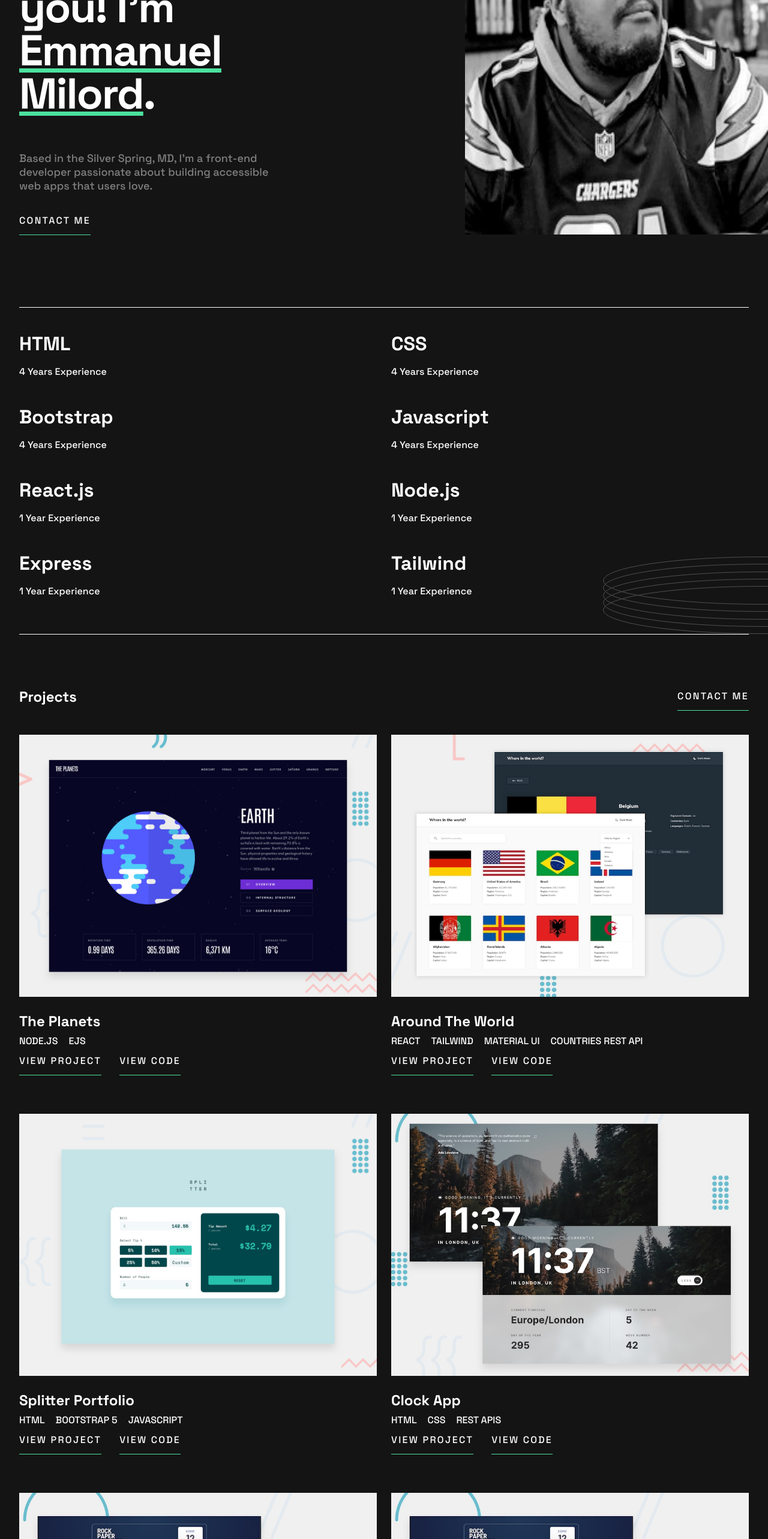
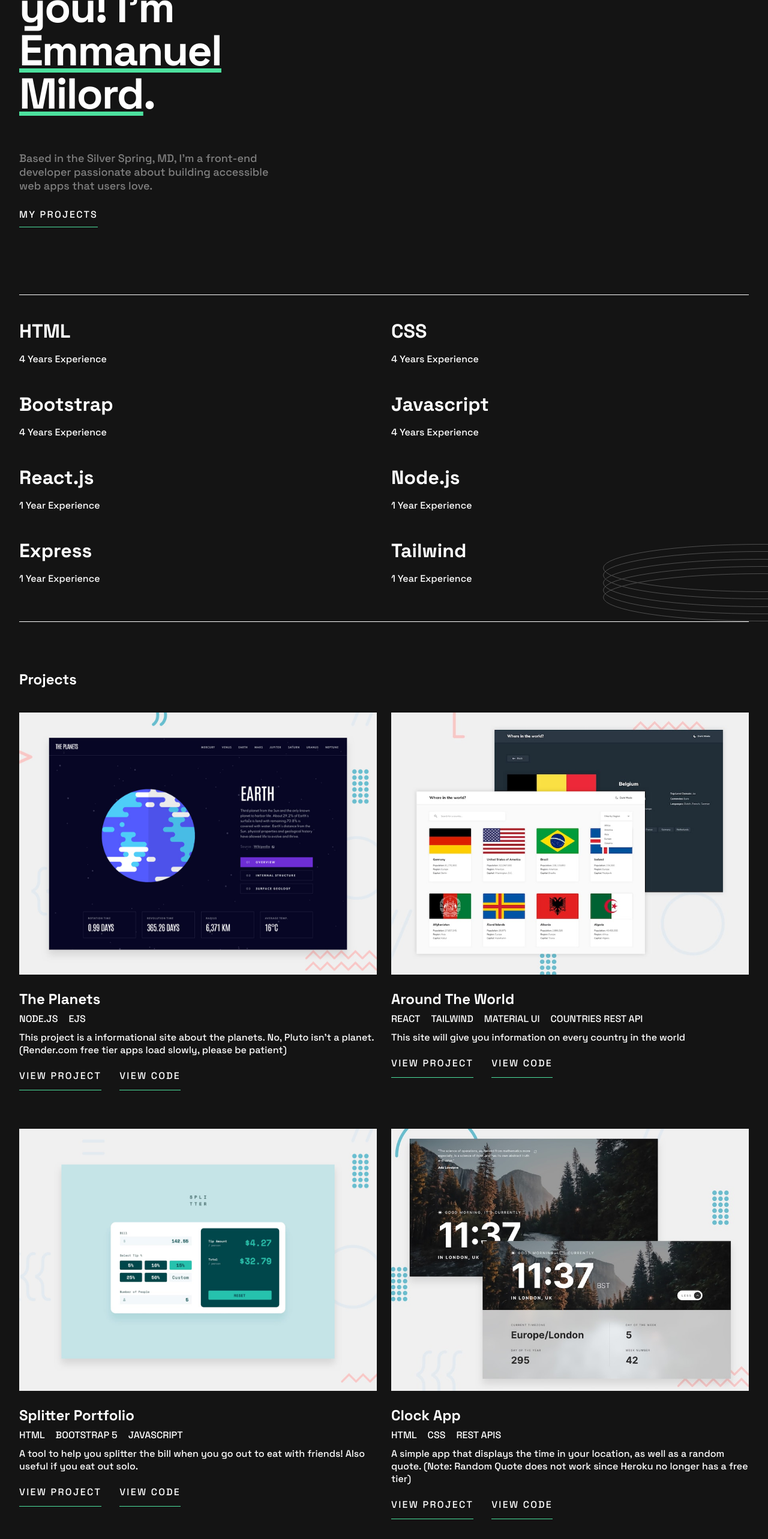
Before and after one commit to GuyNamedEJ/developer-portfolio, a React (Vite) app: page / in a window 1280 px wide. Shown: the part 234-2800 px from the top of the page at 60% size. Built offline with nearby package versions, Linux system fonts and the light colour scheme.

Commit message:
Remove image image, styling update

```diff
--- a/src/App.jsx
+++ b/src/App.jsx
@@ -11,7 +11,7 @@ export default function App() {
         <Skills />
         <Projects />
         </div>
-      <Contact />
+      {/* <Contact /> */}
     </div>
   );
 }
--- a/src/components/Hero.jsx
+++ b/src/components/Hero.jsx
@@ -4,13 +4,21 @@ import TabletHeroImg from "../assets/image-profile-tablet.webp";
 import DesktopHeroImg from "../assets/image-profile-desktop.webp";
 import Portrait from "../assets/portrait-bw.jpg";
 export default function Hero() {
+  const handleClickScroll = () => {
+    const element = document.getElementById('Projects');
+    if (element) {
+      // 👇 Will scroll smoothly to the top of the next section
+      element.scrollIntoView({ behavior: 'smooth' });
+    }
+  };
+
   return (
     <section className="hero">
       <div className="hero-nav">
       <Socials />
       </div>
 
-      <img className="portrait" src={Portrait} alt="" />
+      {/* <img className="portrait" src={Portrait} alt="" /> */}
       {/* <img className="mobile-hero-img" src={MobileHeroImg} alt="" /> */}
       {/* <img className="tablet-hero-img" src={TabletHeroImg} alt="" />
       <img className="desktop-hero-img" src={DesktopHeroImg} alt="" /> */}
@@ -26,7 +34,7 @@ export default function Hero() {
           accessible web apps that users love.
         </p>
 
-        <button className="btn">Contact Me</button>
+        <a onClick={handleClickScroll} className="btn">My Projects</a>
       </div>
 
     </section>
--- a/src/components/Projects.jsx
+++ b/src/components/Projects.jsx
@@ -5,10 +5,10 @@ import ClockApp from "../assets/clock-preview.jpg";
 import RPSPreview from "../assets/rps-preview.jpg";
 export default function Projects() {
   return (
-    <section className="projects">
+    <section id="Projects" className="projects">
       <div className="projects-header">
         <h1 className="projects-title">Projects</h1>
-        <button className="btn">Contact Me</button>
+        {/* <button className="btn">Contact Me</button> */}
       </div>
       <div className="card-container">
         <div className="card">
@@ -19,6 +19,7 @@ export default function Projects() {
               <span>Node.js</span>
               <span>EJS</span>
             </div>
+            <p class="project-desc">This project is a informational site about the planets. No, Pluto isn't a planet. (Render.com free tier apps load slowly, please be patient)</p>
             <div className="card-btn">
             <a target="_blank" href="https://all-about-the-planets.onrender.com/"><button className="btn">View Project</button></a>
             <a target="_blank" href="https://github.com/GuyNamedEJ/planets-fact-site"><button className="btn">View Code</button></a>
@@ -36,9 +37,10 @@ export default function Projects() {
               <span>Material UI</span>
               <span>Countries REST API</span>
             </div>
+            <p class="project-desc">This site will give you information on every country in the world</p>
             <div className="card-btn">
-            <a target="_blank" href="https://country-data.onrender.com/"><button className="btn">View Project</button></a>
-            <a target="_blank" href="https://github.com/GuyNamedEJ/WhereInTheWorld"><button className="btn">View Code</button></a>
+            <a target="_blank" href="https://project-globetrotter.netlify.app/"><button className="btn">View Project</button></a>
+            <a target="_blank" href="https://github.com/GuyNamedEJ/Where-in-the-world-react"><button className="btn">View Code</button></a>
             </div>
           </div>
         </div>
@@ -52,6 +54,7 @@ export default function Projects() {
               <span>Bootstrap 5</span>
               <span>Javascript</span>
             </div>
+            <p class="project-desc">A tool to help you splitter the bill when you go out to eat with friends! Also useful if you eat out solo.</p>
             <div className="card-btn">
             <a target="_blank" href="https://github.com/GuyNamedEJ/tip-calculator-app-main"><button className="btn">View Project</button></a>
             <a target="_blank" href="https://tip-calculator-app-main-jade.vercel.app"><button className="btn">View Code</button></a>
@@ -68,8 +71,9 @@ export default function Projects() {
               <span>CSS</span>
               <span>REST APIs</span>
             </div>
+            <p class="project-desc">A simple app that displays the time in your location, as well as a random quote. (Note: Random Quote does not work since Heroku no longer has a free tier)</p>
             <div className="card-btn">
-            <a target="_blank" href="https://github.com/GuyNamedEJ/tip-calculator-app-main"><button className="btn">View Project</button></a>
+            <a target="_blank" href="https://clock-app-main.vercel.app/"><button className="btn">View Project</button></a>
             <a target="_blank" href="https://github.com/GuyNamedEJ/clock-app-main"><button className="btn">View Code</button></a>
             </div>
           </div>
@@ -84,22 +88,7 @@ export default function Projects() {
               <span>CSS</span>
               <span>Javascript</span>
             </div>
-            <div className="card-btn">
-            <a target="_blank" href="https://github.com/GuyNamedEJ/rock-paper-scissors-master"><button className="btn">View Project</button></a>
-            <a target="_blank" href="https://rock-paper-scissors-guynamedej.vercel.app/"><button className="btn">View Code</button></a>
-            </div>
-          </div>
-        </div>
-
-        <div className="card">
-          <img src={RPSPreview} alt="Project 1" className="thumbnail" />
-          <div className="card-content">
-            <h3 className="project-title">Rock, Paper, Scissors</h3>
-            <div className="tech">
-              <span>HTML</span>
-              <span>CSS</span>
-              <span>Javascript</span>
-            </div>
+            <p class="project-desc">A simple game of rock paper scissors</p>
             <div className="card-btn">
             <a target="_blank" href="https://github.com/GuyNamedEJ/rock-paper-scissors-master"><button className="btn">View Project</button></a>
             <a target="_blank" href="https://rock-paper-scissors-guynamedej.vercel.app/"><button className="btn">View Code</button></a>
--- a/src/css/style.css
+++ b/src/css/style.css
@@ -32,6 +32,7 @@ img{
     letter-spacing: 2.29px;
     line-height: 26px;
     transition: color ease-in-out .3s;
+    text-decoration: none;
 }
 
 .btn:hover{
@@ -178,6 +179,10 @@ nav{
 
 .project-title{
     margin-bottom: 7px;
+}
+
+.project-desc{
+    margin:10px 0;
 }
 
 .tech{
```
